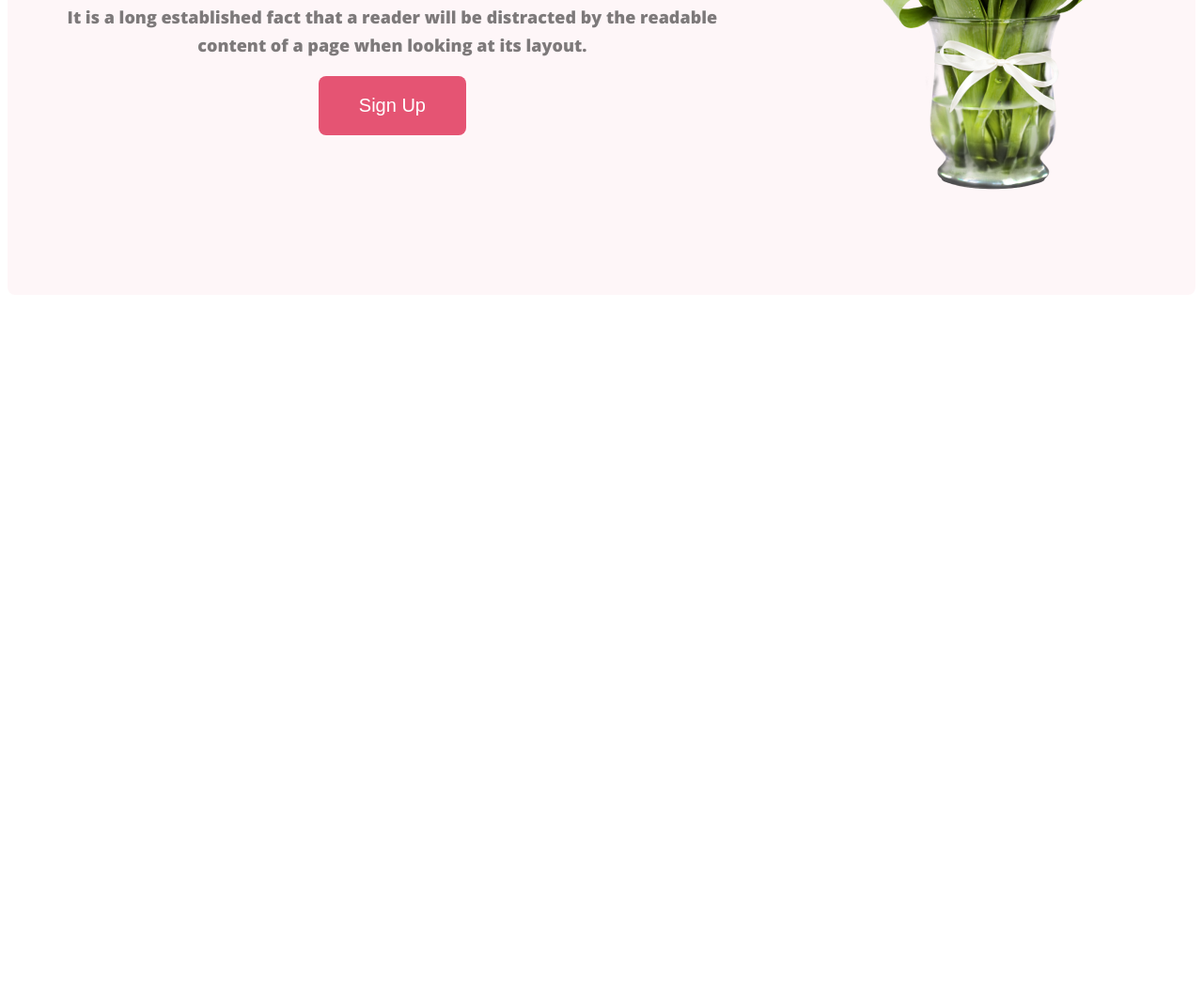
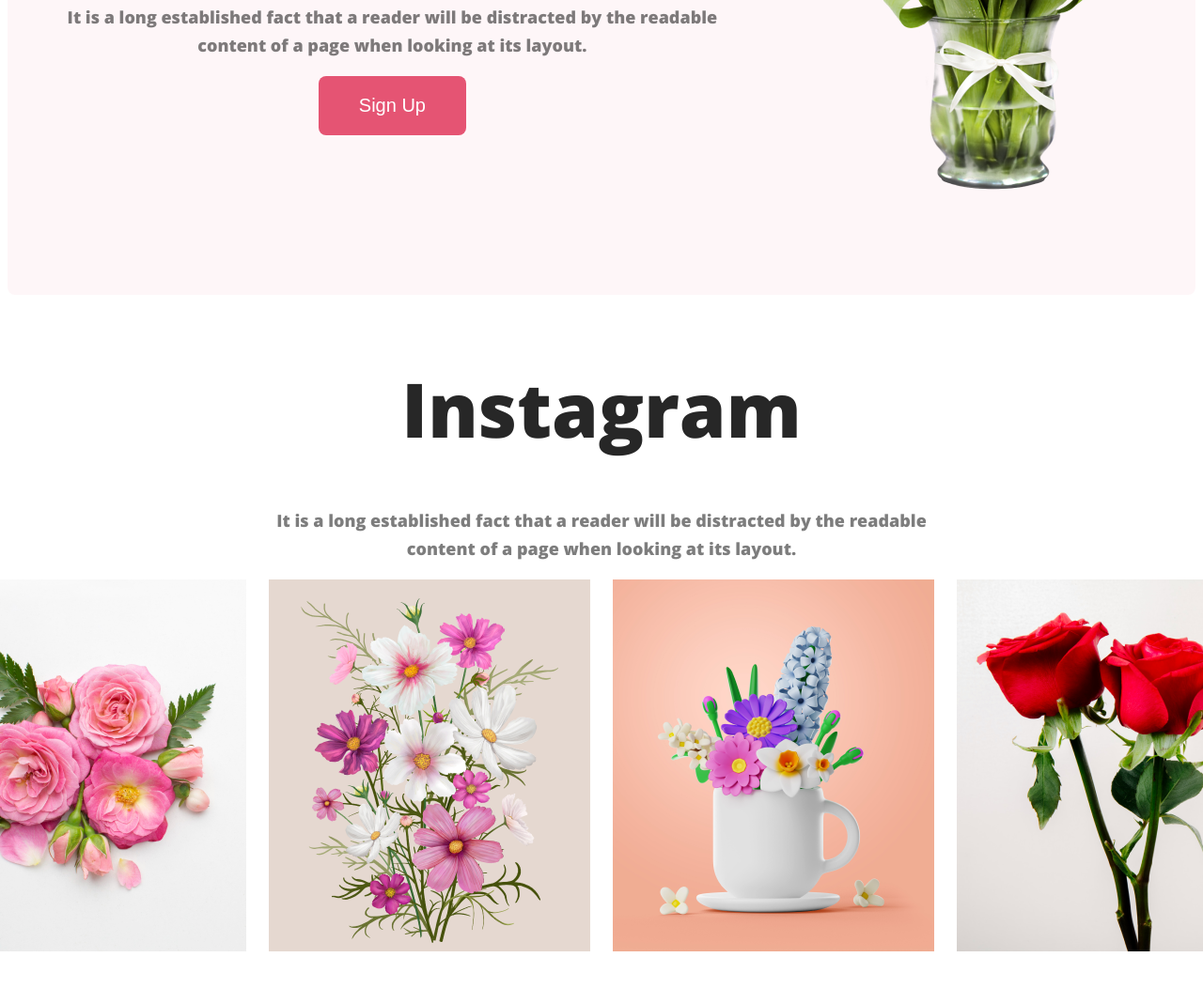
Before and after one commit to Anamul757/flower-shop-assignment-repository, a plain HTML site: page index.html in a window 1280 px wide. Shown: the part 2688-3740 px from the top of the page at 94% size. Before the commit the page ends 3010 px from the top, so only its background shows below. Drawn offline with nearby package versions, Linux system fonts and the light colour scheme.

Commit message:
added social media section

```diff
--- a/index.html
+++ b/index.html
@@ -80,15 +80,28 @@
 <div class="discount-section">
     <div class="discount-heading-section">
         <h2 class="discount-heading-line">Hot Deal ! Sale Up To 25% <span class="discounting">Off</span></h2>
-        <p class="discount-heading-description">It is a long established fact that a reader will be distracted by the readable            <br>content of a page when looking at its layout.</p>
+        <p class="container-heading-description">It is a long established fact that a reader will be distracted by the readable            <br>content of a page when looking at its layout.</p>
         <button class="btn-des">Sign Up</button>
     </div>
     <div>
         <img id="discount-image" src="Flower Asset/pngwing 8.png" alt="">
 </div>
 </div>
+</section>
+<!-- this is a social media section -->
+<div class="social-media-container">
+    <div class="social-media-heading">
+        <h2 class="heading-line">Instagram</h2>
+        <p class="container-heading-description">It is a long established fact that a reader will be distracted by the readable <br> content of a page when looking at its layout.</p>
+    </div>
+    <div class="social-images">
+<img src="Flower Asset/Flower 01.png" alt="">
+<img src="Flower Asset/Rectangle 4.png" alt="">
+<img src="Flower Asset/Rectangle 5.png" alt="">
+<img src="Flower Asset/Rectangle 6.png" alt="">
+    </div>
 
-</section>
+</div>
     </main>
     <footer></footer>
 </body>
--- a/styles/flower.css
+++ b/styles/flower.css
@@ -141,7 +141,13 @@
     justify-content: center;
     align-items: center;
 }
-
+.container-heading-description{
+    color: rgba(39, 39, 39, 0.60);
+    text-align: center;
+    font-size: 18px;
+    font-weight: 400;
+    line-height: 30px;
+}
     .discount-heading-line{
         color: #272727;
         font-size: 40px;
@@ -159,13 +165,7 @@
     height: 620px;
     border-radius: 8px;
 }
-    .discount-heading-description{
-    color: rgba(39, 39, 39, 0.60);
-    text-align: center;
-    font-size: 18px;
-    font-weight: 400;
-    line-height: 30px;
-}
+
     .btn-des{
     color: #FFF;
     display: inline-flex;
@@ -178,3 +178,21 @@
     gap: 10px;
     border: 0;
 }
+/* social media style */
+.social-media-container{
+    margin-bottom: 128px;
+}
+.social-media-heading{
+display: flex;
+flex-direction: column;
+justify-content: center;
+align-items: center;
+}
+.social-images{
+    display: flex;
+    ;
+justify-content: center;
+    align-items: center;
+   gap: 24px;
+
+}
```
